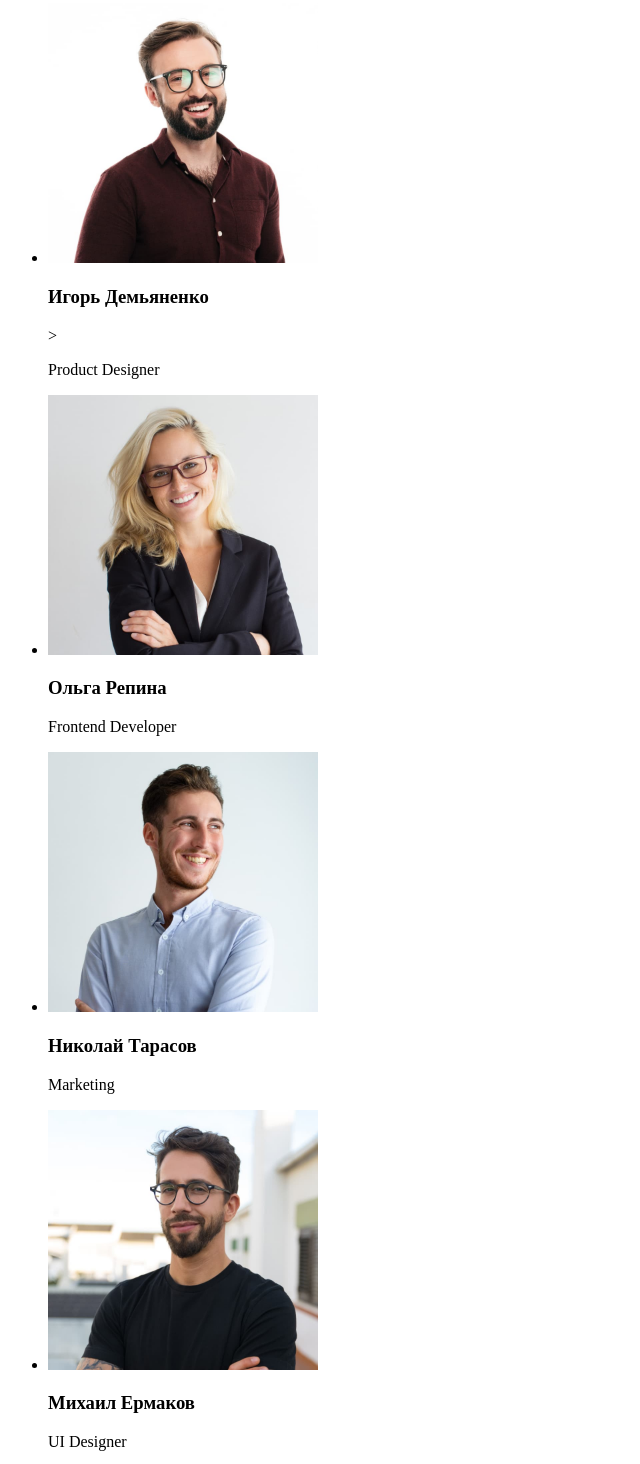
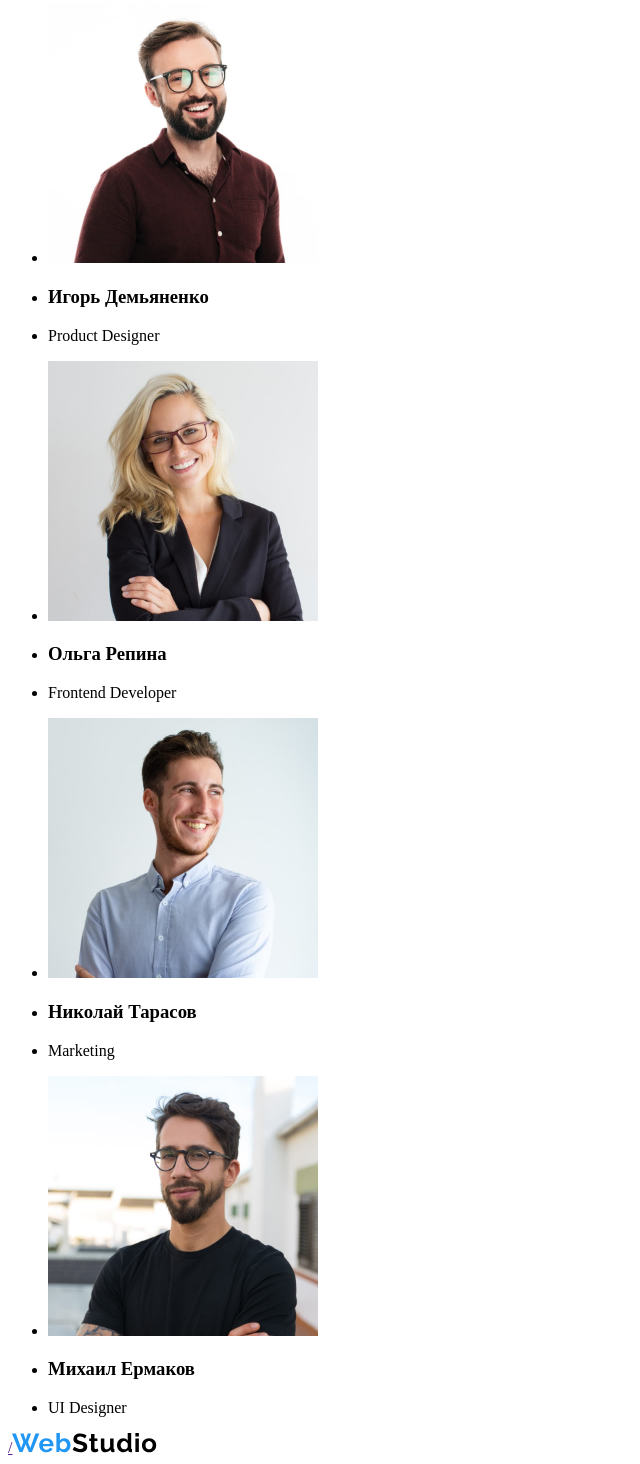
Before and after one commit to basyan68/goit-markup-hw-01, a plain HTML site: page index.html in a window 1280 px wide. Shown: the part 1576-3040 px from the top of the page, without its empty margins (0-640 px from the left). Drawn offline with Linux system fonts and the light colour scheme.

Commit message:
Update index.html

```diff
--- a/index.html
+++ b/index.html
@@ -55,18 +55,24 @@
         <section>
             <h2>Наша команда</h2>
             <ul>
-                <li><img src="./images/img4.jpg" width="270" height="260"  alt="игорь">
-                <h3>Игорь Демьяненко</h3>
-                ><p>Product Designer</p></li>
-                <li><img src="./images/img5.jpg" width="270" height="260" alt="ольга">
-                <h3>Ольга Репина</h3>
-                <p>Frontend Developer</p></li>
-                <li><img src="./images/img6.jpg" width="270" height="260" alt="николай">
-                <h3>Николай Тарасов</h3>
-                <p>Marketing</p></li>
-                <li><img src="./images/img7.jpg" width="270" height="260" alt="михаил">
-                <h3>Михаил Ермаков</h3>
-                <p>UI Designer</p></li>
+                <li><img src="./images/img4.jpg" width="270" height="260"  alt="игорь"></li>
+                <li><h3>Игорь Демьяненко</h3></li>
+                <li><p>Product Designer</p></li>
+            </ul>
+            <ul>
+                <li><img src="./images/img5.jpg" width="270" height="260" alt="ольга"></li>
+                <li><h3>Ольга Репина</h3></li>
+                <li><p>Frontend Developer</p></li>
+            </ul>
+            <ul>
+                <li><img src="./images/img6.jpg" width="270" height="260" alt="николай"></li>
+                <li><h3>Николай Тарасов</h3></li>
+                <li><p>Marketing</p></li>
+            </ul>
+            <ul>
+                <li><img src="./images/img7.jpg" width="270" height="260" alt="михаил"></li>
+                <li><h3>Михаил Ермаков</h3></li>
+                <li><p>UI Designer</p></li>
             </ul>
         </section>
     </main>
```
